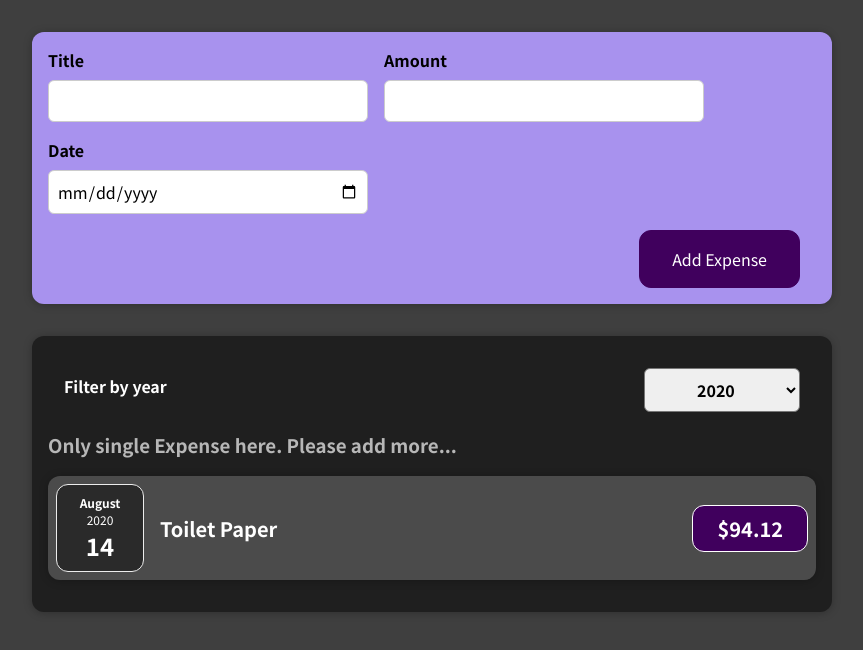
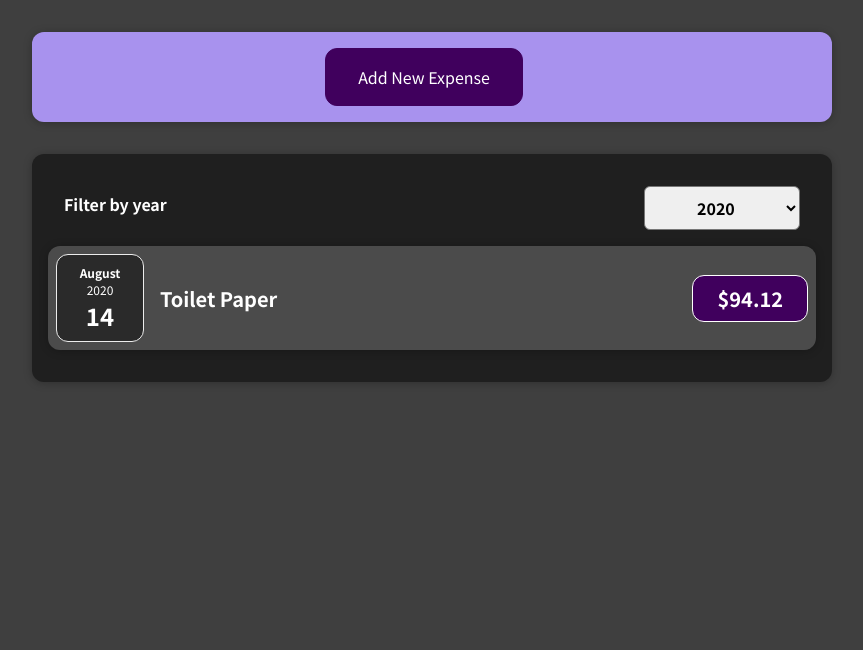
Before and after one commit to basantimages/react-learning, a React (Create React App) app in the folder Building First Component/: page / in a window 1280 px wide. Shown: the top 650 px of the page, without its empty margins (208-1071 px from the left). Built offline with nearby package versions, Linux system fonts and the light colour scheme.

Commit message:
Form toggle
Form toggle feature added so that it opens when user click on Add Expense Button and closes when user click on Close button or submit the expense.

```diff
--- a/Building First Component/src/components/Expenses/ExpenseItem.js
+++ b/Building First Component/src/components/Expenses/ExpenseItem.js
@@ -6,6 +6,7 @@
 
 const ExpenseItem = (props) => {
   return (
+    <li>
       <Card className='expense-item'>
         <ExpenseDate date={props.date} />
         <div className='expense-item__description'>
@@ -13,7 +14,8 @@
           <div className='expense-item__price'>${props.amount}</div>
         </div>
       </Card>
+    </li>
   );
-}
+};
 
 export default ExpenseItem;
--- a/Building First Component/src/components/Expenses/Expenses.css
+++ b/Building First Component/src/components/Expenses/Expenses.css
@@ -5,7 +5,3 @@
   width: 50rem;
   max-width: 95%;
 }
-
-h3 {
-  color: rgb(183, 183, 183);
-}
--- a/Building First Component/src/components/Expenses/Expenses.js
+++ b/Building First Component/src/components/Expenses/Expenses.js
@@ -1,8 +1,8 @@
 import React, { useState } from 'react';
 
-import ExpenseItem from './ExpenseItem';
 import Card from '../UI/Card';
 import ExpensesFilter from './ExpensesFilter';
+import ExpensesList from './ExpensesList';
 import './Expenses.css';
 
 const Expenses = (props) => {
@@ -12,24 +12,9 @@
     setFilteredYear(selectedYear);
   };
 
-  const filteredExpenses = props.items.filter(expense => {
+  const filteredExpenses = props.items.filter((expense) => {
     return expense.date.getFullYear().toString() === filteredYear;
   });
-
-  let myExpenses = <h3>No Expenses to show!!!</h3>;
-
-  let singleExpense = <h3>Only single Expense here. Please add more...</h3>;
-
-  if (filteredExpenses.length > 0) {
-    myExpenses = filteredExpenses.map((expense) => (
-      <ExpenseItem
-        key={expense.id}
-        title={expense.title}
-        amount={expense.amount}
-        date={expense.date}
-      />
-    ))
-  }
 
   return (
     <div>
@@ -38,8 +23,7 @@
           selected={filteredYear}
           onChangeFilter={filterChangeHandler}
         />
-        {filteredExpenses.length === 1 && singleExpense}
-        {myExpenses}
+        <ExpensesList items={filteredExpenses} />
       </Card>
     </div>
   );
--- /dev/null
+++ b/Building First Component/src/components/Expenses/ExpensesList.css
@@ -0,0 +1,9 @@
+.expenses-list {
+  list-style: none;
+  padding: 0;
+}
+
+.expenses-list__fallback {
+  color: white;
+  text-align: center;
+}
--- /dev/null
+++ b/Building First Component/src/components/Expenses/ExpensesList.js
@@ -0,0 +1,25 @@
+import React from 'react';
+
+import ExpenseItem from './ExpenseItem';
+import './ExpensesList.css';
+
+const ExpensesList = (props) => {
+  if (props.items.length === 0) {
+    return <h2 className='expenses-list__fallback'>Found no expenses.</h2>;
+  }
+
+  return (
+    <ul className='expenses-list'>
+      {props.items.map((expense) => (
+        <ExpenseItem
+          key={expense.id}
+          title={expense.title}
+          amount={expense.amount}
+          date={expense.date}
+        />
+      ))}
+    </ul>
+  );
+};
+
+export default ExpensesList;
--- a/Building First Component/src/components/NewExpense/ExpenseForm.js
+++ b/Building First Component/src/components/NewExpense/ExpenseForm.js
@@ -6,17 +6,37 @@
   const [enteredTitle, setEnteredTitle] = useState('');
   const [enteredAmount, setEnteredAmount] = useState('');
   const [enteredDate, setEnteredDate] = useState('');
+  // const [userInput, setUserInput] = useState({
+  //   enteredTitle: '',
+  //   enteredAmount: '',
+  //   enteredDate: '',
+  // });
 
   const titleChangeHandler = (event) => {
     setEnteredTitle(event.target.value);
+    // setUserInput({
+    //   ...userInput,
+    //   enteredTitle: event.target.value,
+    // });
+    // setUserInput((prevState) => {
+    //   return { ...prevState, enteredTitle: event.target.value };
+    // });
   };
 
   const amountChangeHandler = (event) => {
     setEnteredAmount(event.target.value);
+    // setUserInput({
+    //   ...userInput,
+    //   enteredAmount: event.target.value,
+    // });
   };
 
   const dateChangeHandler = (event) => {
     setEnteredDate(event.target.value);
+    // setUserInput({
+    //   ...userInput,
+    //   enteredDate: event.target.value,
+    // });
   };
 
   const submitHandler = (event) => {
@@ -67,6 +87,7 @@
         </div>
       </div>
       <div className='new-expense__actions'>
+        <button type="button" onClick={props.onCancel}>Cancel</button>
         <button type='submit'>Add Expense</button>
       </div>
     </form>
--- a/Building First Component/src/components/NewExpense/NewExpense.js
+++ b/Building First Component/src/components/NewExpense/NewExpense.js
@@ -1,20 +1,39 @@
-import React from 'react';
+import React, { useState } from 'react';
 
 import ExpenseForm from './ExpenseForm';
 import './NewExpense.css';
 
 const NewExpense = (props) => {
+  const [isEditing, setIsEditing] = useState(false);
+
   const saveExpenseDataHandler = (enteredExpenseData) => {
     const expenseData = {
       ...enteredExpenseData,
-      id: Math.random().toString()
+      id: Math.random().toString(),
     };
     props.onAddExpense(expenseData);
+    setIsEditing(false);
+  };
+
+  const startEditingHandler = () => {
+    setIsEditing(true);
+  };
+
+  const stopEditingHandler = () => {
+    setIsEditing(false);
   };
 
   return (
     <div className='new-expense'>
-      <ExpenseForm onSaveExpenseData={saveExpenseDataHandler} />
+      {!isEditing && (
+        <button onClick={startEditingHandler}>Add New Expense</button>
+      )}
+      {isEditing && (
+        <ExpenseForm
+          onSaveExpenseData={saveExpenseDataHandler}
+          onCancel={stopEditingHandler}
+        />
+      )}
     </div>
   );
 };
```
Lines whose indentation alone changed are shown as unchanged.
